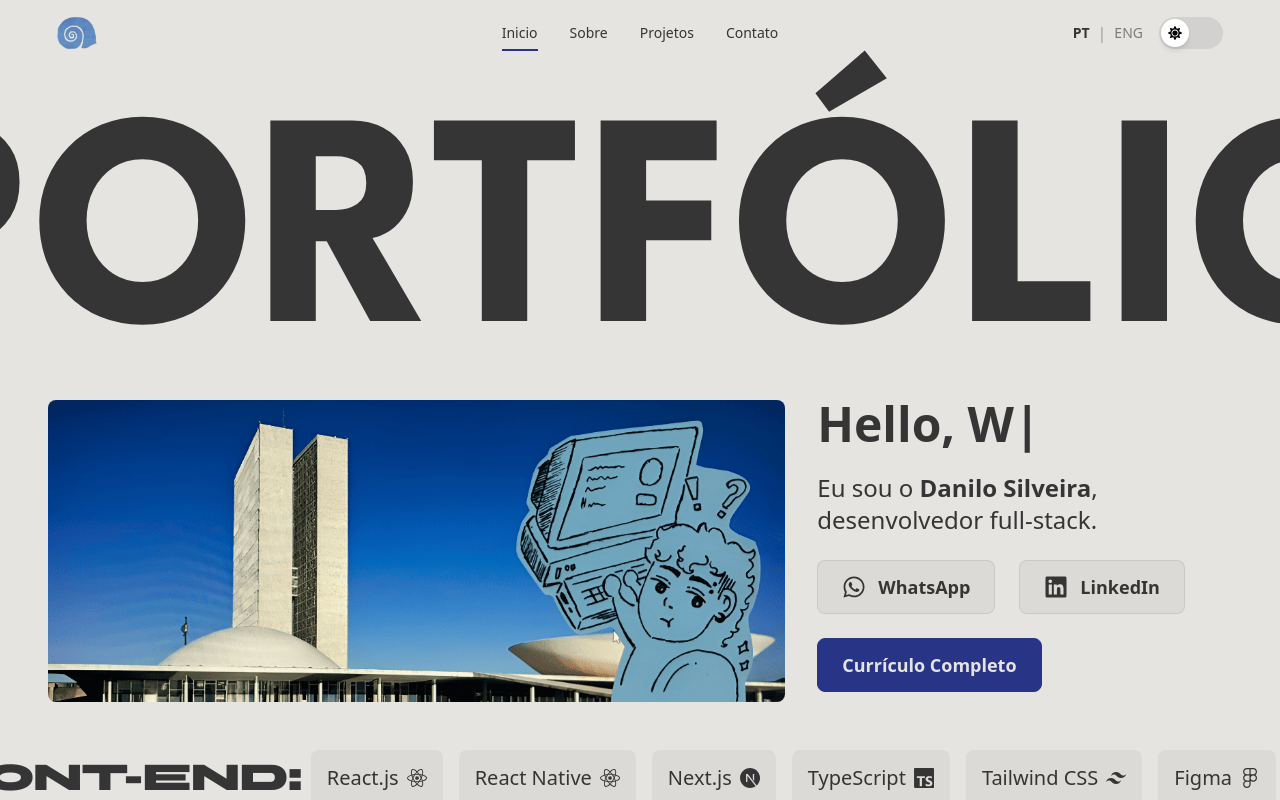
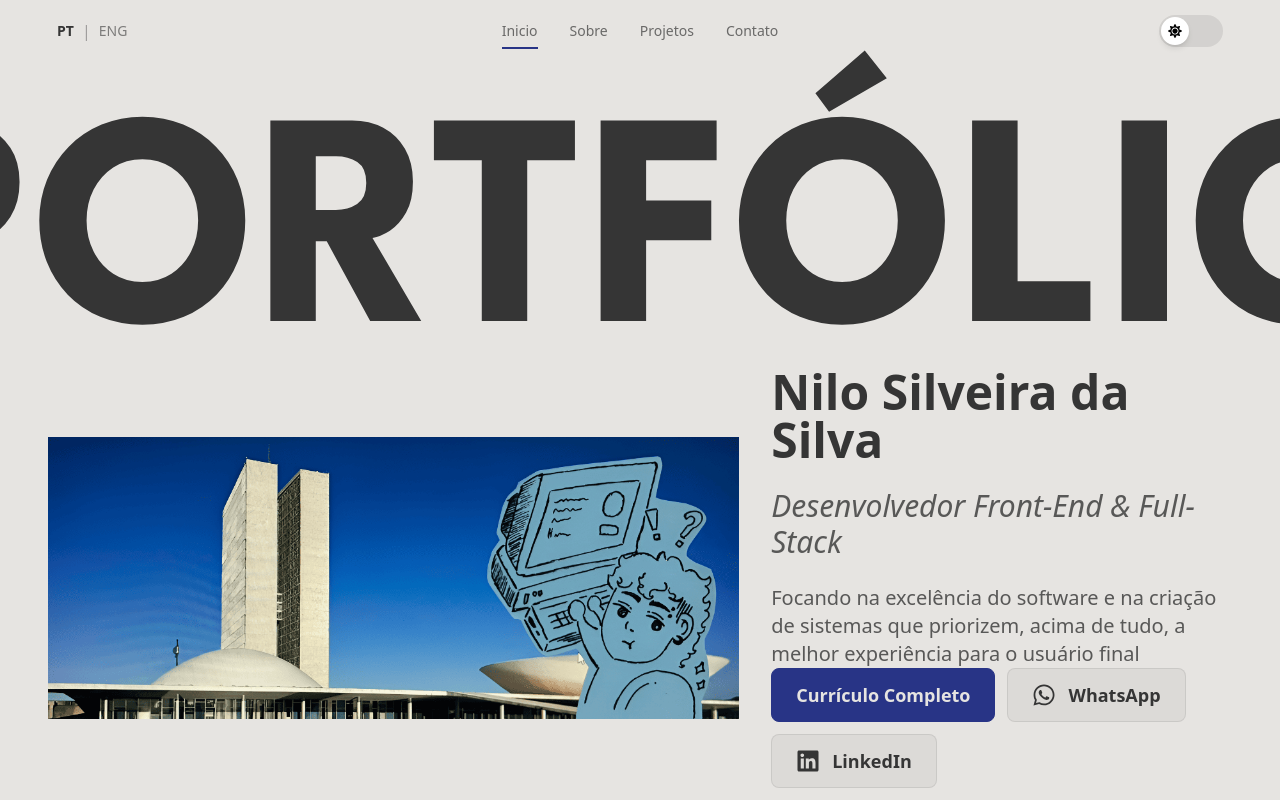
Before and after one commit to Niloinpng/nilo, a React (Vite) app: page / in a window 1280 px wide. Shown: the top 800 px of the page. Built offline with nearby package versions, Linux system fonts and the light colour scheme.

Commit message:
:pencil: textos em ingles na hero

```diff
--- a/src/section/Hero.tsx
+++ b/src/section/Hero.tsx
@@ -1,82 +1,60 @@
-import { useState, useEffect } from 'react'
 import { FaWhatsapp, FaLinkedin } from 'react-icons/fa'
 import arteImage from '../assets/images/imagemherosection.png'
 import ActionButton from '../components/ActionButton'
+import { useLanguage } from '../contexts/LanguageContext'
 
 function Hero() {
-  const fullText = 'Hello, World!'
-  const [displayedText, setDisplayedText] = useState('')
-  const [showCursor, setShowCursor] = useState(true)
-  const [isDeleting, setIsDeleting] = useState(false)
+  const { language } = useLanguage()
 
-  useEffect(() => {
-    let timeout: number
-
-    if (!isDeleting && displayedText.length < fullText.length) {
-      timeout = window.setTimeout(() => {
-        setDisplayedText(fullText.slice(0, displayedText.length + 1))
-      }, 100)
-    } else if (!isDeleting && displayedText.length === fullText.length) {
-      timeout = window.setTimeout(() => {
-        setIsDeleting(true)
-      }, 5000)
-    } else if (isDeleting && displayedText.length > 0) {
-      timeout = window.setTimeout(() => {
-        setDisplayedText(fullText.slice(0, displayedText.length - 1))
-      }, 50)
-    } else if (isDeleting && displayedText.length === 0) {
-      timeout = window.setTimeout(() => {
-        setIsDeleting(false)
-      }, 500)
-    }
-
-    return () => window.clearTimeout(timeout)
-  }, [displayedText, isDeleting, fullText])
-
-  // Animação do cursor piscando
-  useEffect(() => {
-    const cursorInterval = setInterval(() => {
-      setShowCursor((prev) => !prev)
-    }, 530)
-
-    return () => clearInterval(cursorInterval)
-  }, [])
+  const translations = {
+    portfolio: language === 'pt' ? 'PORTFÓLIO' : 'PORTFOLIO',
+    title: 'Nilo Silveira da Silva',
+    subtitle: language === 'pt'
+      ? 'Desenvolvedor Front-End & Full-Stack'
+      : 'Front-End & Full-Stack Developer',
+    description: language === 'pt'
+      ? 'Focando na excelência do software e na criação de sistemas que priorizem, acima de tudo, a melhor experiência para o usuário final'
+      : 'Focusing on software excellence and creating systems that prioritize, above all, the best experience for the end user',
+    resumeButton: language === 'pt' ? 'Currículo Completo' : 'Complete Resume'
+  }
 
   return (
     <div className="flex flex-col px-4 lg:px-12 lg:pb-4">
-      {/* Título PORTFOLIO muito grande */}
       <div className="flex items-center justify-center w-full">
         <h1 className="font-spartan font-bold text-6xl lg:text-[19rem] text-preto dark:text-branco text-center py-4 lg:py-0">
-          PORTFÓLIO
+          {translations.portfolio}
         </h1>
       </div>
 
-      {/* Duas colunas */}
-      <div className="flex flex-col md:flex-row md:items-stretch gap-4 lg:gap-8 items-start">
-                {/* Segunda coluna: Imagem - 40% no desktop, altura igual à coluna do texto */}
-                <div className="md:flex-[0.64] md:self-stretch flex justify-center md:justify-end md:items-center">
+      <div className="flex flex-col md:flex-row md:items-stretch gap-4 lg:gap-8 items-start lg:-translate-y-8">
+        <div className="md:flex-[0.6] md:self-stretch flex justify-center md:justify-end md:items-center">
           <img
             src={arteImage}
             alt="Imagem do Congresso Nacional"
             className="rounded-lg max-w-full h-auto md:h-full md:max-h-100 md:w-auto object-contain"
           />
         </div>
-        {/* Primeira coluna: Botões primeiro, depois texto - 60% no desktop */}
-        <div className="flex flex-col gap-2 lg:gap-6 md:flex-[0.36]">
 
-          {/* Hello World... Nilo */}
+        <div className="flex flex-col justify-between md:flex-[0.4] md:self-stretch">
+
           <div className="flex flex-col gap-2 lg:gap-6">
             <h1 className="font-bold text-2xl lg:text-5xl text-preto dark:text-branco">
-              {displayedText}
-              <span className={showCursor ? 'opacity-100' : 'opacity-0'}>|</span>
+              {translations.title}
             </h1>
-            <h2 className="lg:text-2xl text-preto dark:text-branco">
-              Eu sou o <span className="font-bold">Danilo Silveira</span>, desenvolvedor full-stack.
+            <h2 className="lg:text-3xl text-preto/80 dark:text-branco/80 italic">
+              {translations.subtitle}
             </h2>
+            <h3 className="lg:text-xl text-preto/80 dark:text-branco/80">
+              {translations.description}
+            </h3>
           </div>
 
-          {/* Botões */}
-          <div className="flex flex-wrap gap-6">
+          <div className="flex flex-wrap gap-3 mt-4 lg:mt-0">
+            <ActionButton
+              title={translations.resumeButton}
+              link="https://drive.google.com/file/d/18_Ga_S-LnsEJlb3FmXEHlU4yGhMFwzCX/view?usp=sharing"
+              azul={true}
+            />
             <ActionButton
               icon={FaWhatsapp}
               title="WhatsApp"
@@ -88,14 +66,6 @@ function Hero() {
               link="'https://www.linkedin.com/in/danilo-silveira-da-silva-1978ba237/"
             />
           </div>
-
-          <div className="flex flex-wrap gap-4">
-            <ActionButton
-              title="Currículo Completo"
-              link="https://drive.google.com/file/d/18_Ga_S-LnsEJlb3FmXEHlU4yGhMFwzCX/view?usp=sharing"
-              azul={true}
-            />
-          </div>
         </div>
 
 
--- a/src/section/NavBar.tsx
+++ b/src/section/NavBar.tsx
@@ -1,17 +1,18 @@
 import { useState, useEffect } from 'react'
 import DarkModeToggle from '../components/DarkModeToggle'
 import LanguageToggle from '../components/LanguageToggle'
+import { useLanguage } from '../contexts/LanguageContext'
 
 function NavBar() {
   const [activeSection, setActiveSection] = useState('inicio')
   const [isScrolled, setIsScrolled] = useState(false)
+  const { language } = useLanguage()
 
   useEffect(() => {
     const handleScroll = () => {
       const sections = ['inicio', 'sobre', 'projetos', 'contato']
       const scrollPosition = window.scrollY + 100
 
-      // Verificar se saiu do topo
       setIsScrolled(window.scrollY > 0)
 
       for (const section of sections) {
@@ -29,7 +30,7 @@ function NavBar() {
     }
 
     window.addEventListener('scroll', handleScroll)
-    handleScroll() // Verificar seção inicial
+    handleScroll()
 
     return () => window.removeEventListener('scroll', handleScroll)
   }, [])
@@ -37,7 +38,7 @@ function NavBar() {
   const scrollToSection = (sectionId: string) => {
     const element = document.getElementById(sectionId)
     if (element) {
-      const offsetTop = element.offsetTop - 80 // Ajuste para altura da navbar fixa
+      const offsetTop = element.offsetTop - 80
       window.scrollTo({
         top: offsetTop,
         behavior: 'smooth'
@@ -46,11 +47,14 @@ function NavBar() {
   }
 
   const navItems = [
-    { id: 'inicio', label: 'Inicio' },
-    { id: 'sobre', label: 'Sobre' },
-    { id: 'projetos', label: 'Projetos' },
-    { id: 'contato', label: 'Contato' }
-  ]
+    { id: 'inicio', labelPt: 'Inicio', labelEng: 'Home' },
+    { id: 'sobre', labelPt: 'Sobre', labelEng: 'About' },
+    { id: 'projetos', labelPt: 'Projetos', labelEng: 'Projects' },
+    { id: 'contato', labelPt: 'Contato', labelEng: 'Contact' }
+  ].map(item => ({
+    ...item,
+    label: language === 'pt' ? item.labelPt : item.labelEng
+  }))
 
   return (
     <nav className={`lg:px-6 fixed top-0 left-0 right-0 z-50 transition-all duration-300
@@ -58,23 +62,18 @@ function NavBar() {
       'border border-preto/10 dark:border-branco/10 mt-2 lg:mt-4 mx-2 lg:mx-120 rounded-full bg-branco/85 dark:bg-preto/85 backdrop-blur-xs' :
       'border border-transparent lg:px-12'}`}>
       <div className="px-2 mx-auto py-2 lg:py-3">
-        <div className="grid grid-cols-2 md:grid-cols-3 items-center w-full">
-          {/* Logo à esquerda - apenas desktop */}
-          <div className="hidden md:flex">
-            <img
-              src="/logo.png"
-              alt="Logo"
-              className="h-8 lg:h-10 w-auto"
-            />
+        <div className="grid grid-cols-3 items-center w-full">
+
+          <div className="flex justify-start">
+           <LanguageToggle />
           </div>
 
-          {/* Navegação - esquerda no mobile, centro no desktop */}
-          <div className="flex justify-start md:justify-center gap-4 lg:gap-8">
+          <div className="flex justify-center items-center gap-3 lg:gap-8">
             {navItems.map((item) => (
               <button
                 key={item.id}
                 onClick={() => scrollToSection(item.id)}
-                className="relative text-xs lg:text-sm font-medium text-preto dark:text-branco transition-colors hover:text-azul dark:hover:text-azul-2 py-2"
+                className="relative text-xs lg:text-sm font-medium text-preto/70 dark:text-branco/70 transition-colors hover:text-azul dark:hover:text-azul-2 py-2"
               >
                 {item.label}
                 {activeSection === item.id && (
@@ -84,9 +83,8 @@ function NavBar() {
             ))}
           </div>
 
-          {/* Botões à direita */}
           <div className="flex justify-end gap-3 lg:gap-4">
-            <LanguageToggle />
+
             <DarkModeToggle />
           </div>
         </div>
```
